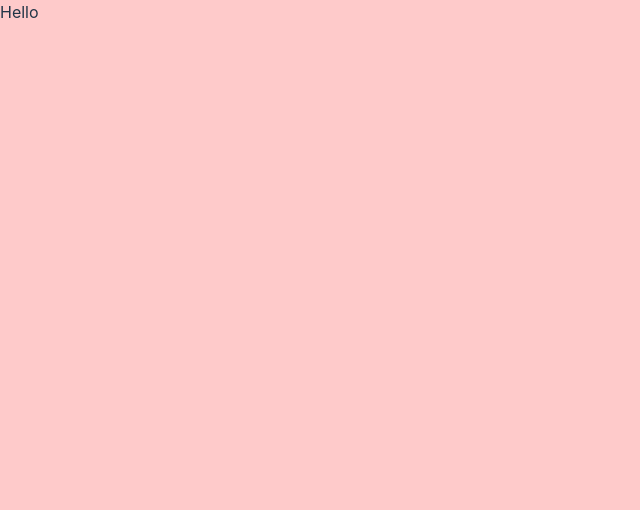
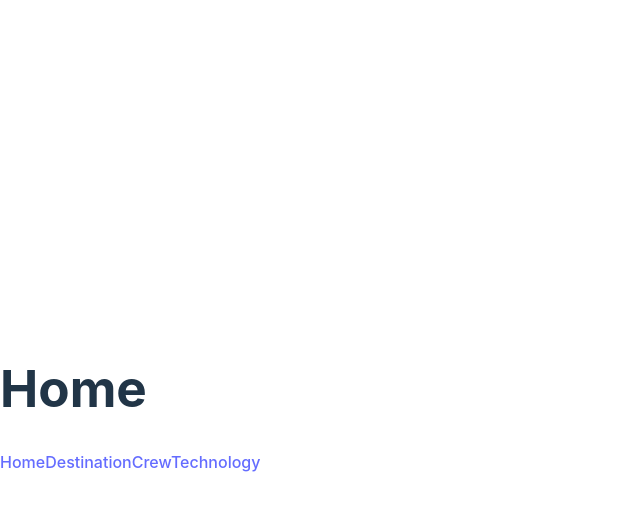
Before and after one commit to alvarnydev/space-tourism-agency, a React (Vite) app: page / in a window 1280 px wide. Shown: the top 510 px of the page, without its empty margins (0-640 px from the left). Built offline with nearby package versions, Linux system fonts and the light colour scheme.

Commit message:
React router setup

```diff
--- a/package.json
+++ b/package.json
@@ -11,7 +11,8 @@
   },
   "dependencies": {
     "react": "^18.2.0",
-    "react-dom": "^18.2.0"
+    "react-dom": "^18.2.0",
+    "react-router-dom": "^6.11.2"
   },
   "devDependencies": {
     "@types/react": "^18.0.28",
--- a/src/main.tsx
+++ b/src/main.tsx
@@ -1,10 +1,33 @@
-import React from 'react'
-import ReactDOM from 'react-dom/client'
-import App from './App.tsx'
-import './index.css'
+import React from 'react';
+import ReactDOM from 'react-dom/client';
+import './index.css';
+import { createBrowserRouter, RouterProvider } from 'react-router-dom';
+import Home from './pages/home.tsx';
+import Destination from './pages/destination.tsx';
+import Technology from './pages/technology.tsx';
+import Crew from './pages/crew.tsx';
+
+const router = createBrowserRouter([
+  {
+    path: '/',
+    element: <Home />,
+  },
+  {
+    path: 'destination',
+    element: <Destination />,
+  },
+  {
+    path: 'crew',
+    element: <Crew />,
+  },
+  {
+    path: 'technology',
+    element: <Technology />,
+  },
+]);
 
 ReactDOM.createRoot(document.getElementById('root') as HTMLElement).render(
   <React.StrictMode>
-    <App />
-  </React.StrictMode>,
-)
+    <RouterProvider router={router} />
+  </React.StrictMode>
+);
--- /dev/null
+++ b/src/pages/crew.tsx
@@ -0,0 +1,12 @@
+import { Link } from 'react-router-dom';
+
+function Crew() {
+  return (
+    <div>
+      <h1>Crew</h1>
+      <Link to='/'>Home</Link>
+    </div>
+  );
+}
+
+export default Crew;
--- /dev/null
+++ b/src/pages/destination.tsx
@@ -0,0 +1,12 @@
+import { Link } from 'react-router-dom';
+
+function Destination() {
+  return (
+    <div>
+      <h1>Destination</h1>
+      <Link to='/'>Home</Link>
+    </div>
+  );
+}
+
+export default Destination;
--- /dev/null
+++ b/src/pages/home.tsx
@@ -0,0 +1,15 @@
+import { Link } from 'react-router-dom';
+
+function Home() {
+  return (
+    <div>
+      <h1>Home</h1>
+      <Link to='home'>Home</Link>
+      <Link to='destination'>Destination</Link>
+      <Link to='crew'>Crew</Link>
+      <Link to='technology'>Technology</Link>
+    </div>
+  );
+}
+
+export default Home;
--- /dev/null
+++ b/src/pages/technology.tsx
@@ -0,0 +1,12 @@
+import { Link } from 'react-router-dom';
+
+function Technology() {
+  return (
+    <div>
+      <h1>Technology</h1>
+      <Link to='/'>Home</Link>
+    </div>
+  );
+}
+
+export default Technology;
```
Also changed, not shown: 1 other file (tests, documents, lock files or other folders).
